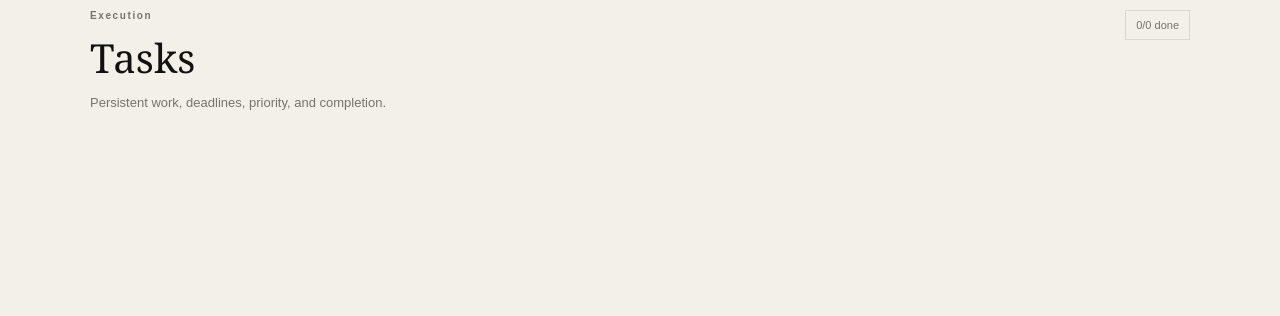
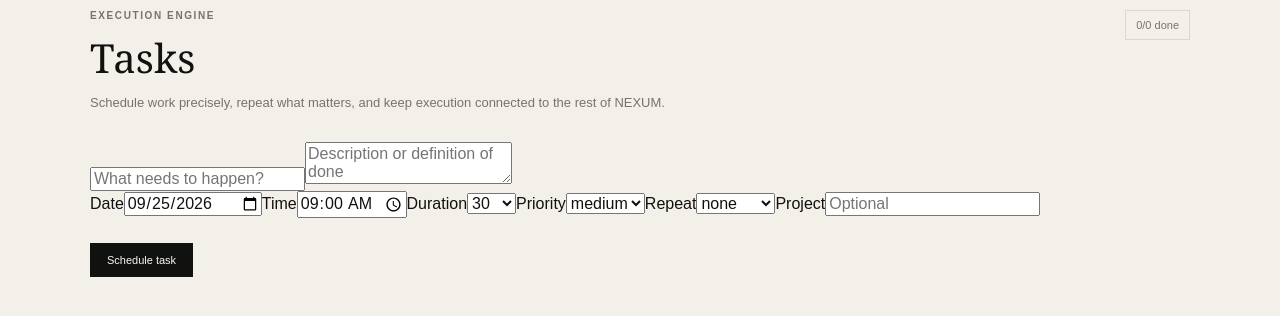
Before and after one commit to tushartsglo-sketch/NEXUM-OS, a Next.js app: page /tasks in a window 1280 px wide. Shown: the top 316 px of the page. Built offline with nearby package versions, Linux system fonts and the light colour scheme; no server answers; the database is empty.

Commit message:
Build full task scheduling interface

```diff
--- a/app/tasks/page.tsx
+++ b/app/tasks/page.tsx
@@ -1,15 +1,22 @@
 "use client";
-
-import { useEffect, useState } from "react";
+import { useEffect,useState } from "react";
 import type { Task } from "@/lib/domain";
 
-export default function TasksPage() {
-  const [tasks,setTasks]=useState<Task[]>([]);
-  useEffect(()=>{ fetch("/api/db?type=tasks").then(r=>r.json()).then(setTasks); },[]);
-  async function toggle(task:Task){
-    const status=task.status==="done"?"todo":"done";
-    const updated=await fetch("/api/db",{method:"PATCH",headers:{"Content-Type":"application/json"},body:JSON.stringify({type:"task",id:task.id,status})}).then(r=>r.json());
-    setTasks(v=>v.map(x=>x.id===updated.id?updated:x));
-  }
-  return <main className="module-page"><header className="module-header"><div><p className="eyebrow">Execution</p><h1>Tasks</h1><p>Persistent work, deadlines, priority, and completion.</p></div><span className="module-count">{tasks.filter(t=>t.status==="done").length}/{tasks.length} done</span></header><section className="task-list">{tasks.map(task=><article className={task.status==="done"?"task-row is-done":"task-row"} key={task.id}><button className="check-button" onClick={()=>toggle(task)}>{task.status==="done"?"✓":""}</button><div className="task-main"><h2>{task.title}</h2><p>{task.time} · {task.duration} min{task.project?" · "+task.project:""}</p></div><span className={"priority "+task.priority}>{task.priority}</span></article>)}</section></main>;
+const recurrence=["none","daily","weekly","monthly"];
+const priorities=["low","medium","high"];
+
+export default function TasksPage(){
+ const [tasks,setTasks]=useState<Task[]>([]);
+ const [title,setTitle]=useState(""),[description,setDescription]=useState(""),[date,setDate]=useState("2026-09-25"),[time,setTime]=useState("09:00"),[duration,setDuration]=useState("30"),[priority,setPriority]=useState("medium"),[project,setProject]=useState(""),[repeat,setRepeat]=useState("none");
+ useEffect(()=>{fetch("/api/db?type=tasks").then(r=>r.json()).then(setTasks)},[]);
+ async function create(){
+  if(!title.trim())return;
+  const x=await fetch("/api/db",{method:"POST",headers:{"Content-Type":"application/json"},body:JSON.stringify({type:"task",title,description,date,time,duration:Number(duration),priority,project,recurrence:repeat})}).then(r=>r.json());
+  setTasks(v=>[...v,x]);setTitle("");setDescription("");
+ }
+ async function toggle(task:Task){const status=task.status==="done"?"todo":"done";const x=await fetch("/api/db",{method:"PATCH",headers:{"Content-Type":"application/json"},body:JSON.stringify({type:"task",id:task.id,status})}).then(r=>r.json());setTasks(v=>v.map(t=>t.id===x.id?x:t))}
+ async function update(task:Task,patch:any){const x=await fetch("/api/db",{method:"PATCH",headers:{"Content-Type":"application/json"},body:JSON.stringify({type:"task",id:task.id,...patch})}).then(r=>r.json());setTasks(v=>v.map(t=>t.id===x.id?x:t))}
+ return <main className="module-page"><header className="module-header"><div><p className="eyebrow">EXECUTION ENGINE</p><h1>Tasks</h1><p>Schedule work precisely, repeat what matters, and keep execution connected to the rest of NEXUM.</p></div><span className="module-count">{tasks.filter(t=>t.status==="done").length}/{tasks.length} done</span></header>
+ <section className="task-create"><div className="task-create-main"><input value={title} onChange={e=>setTitle(e.target.value)} placeholder="What needs to happen?"/><textarea value={description} onChange={e=>setDescription(e.target.value)} placeholder="Description or definition of done"/></div><div className="task-fields"><label>Date<input type="date" value={date} onChange={e=>setDate(e.target.value)}/></label><label>Time<input type="time" value={time} onChange={e=>setTime(e.target.value)}/></label><label>Duration<select value={duration} onChange={e=>setDuration(e.target.value)}><option>15</option><option>30</option><option>45</option><option>60</option><option>90</option><option>120</option></select></label><label>Priority<select value={priority} onChange={e=>setPriority(e.target.value)}>{priorities.map(x=><option key={x}>{x}</option>)}</select></label><label>Repeat<select value={repeat} onChange={e=>setRepeat(e.target.value)}>{recurrence.map(x=><option key={x}>{x}</option>)}</select></label><label>Project<input value={project} onChange={e=>setProject(e.target.value)} placeholder="Optional"/></label></div><button className="primary-button" onClick={create}>Schedule task</button></section>
+ <section className="task-list">{tasks.map(task=><article className={task.status==="done"?"task-row is-done":"task-row"} key={task.id}><button className="check-button" onClick={()=>toggle(task)}>{task.status==="done"?"✓":""}</button><div className="task-main"><h2>{task.title}</h2><p>{task.date?.slice(0,10)} · {task.time} · {task.duration} min{task.project?" · "+task.project:""}{task.recurrence&&task.recurrence!=="none"?" · repeats "+task.recurrence:""}</p>{task.description&&<small>{task.description}</small>}</div><select className={"priority-select "+task.priority} value={task.priority} onChange={e=>update(task,{priority:e.target.value})}>{priorities.map(x=><option key={x}>{x}</option>)}</select></article>)}</section></main>
 }
```
